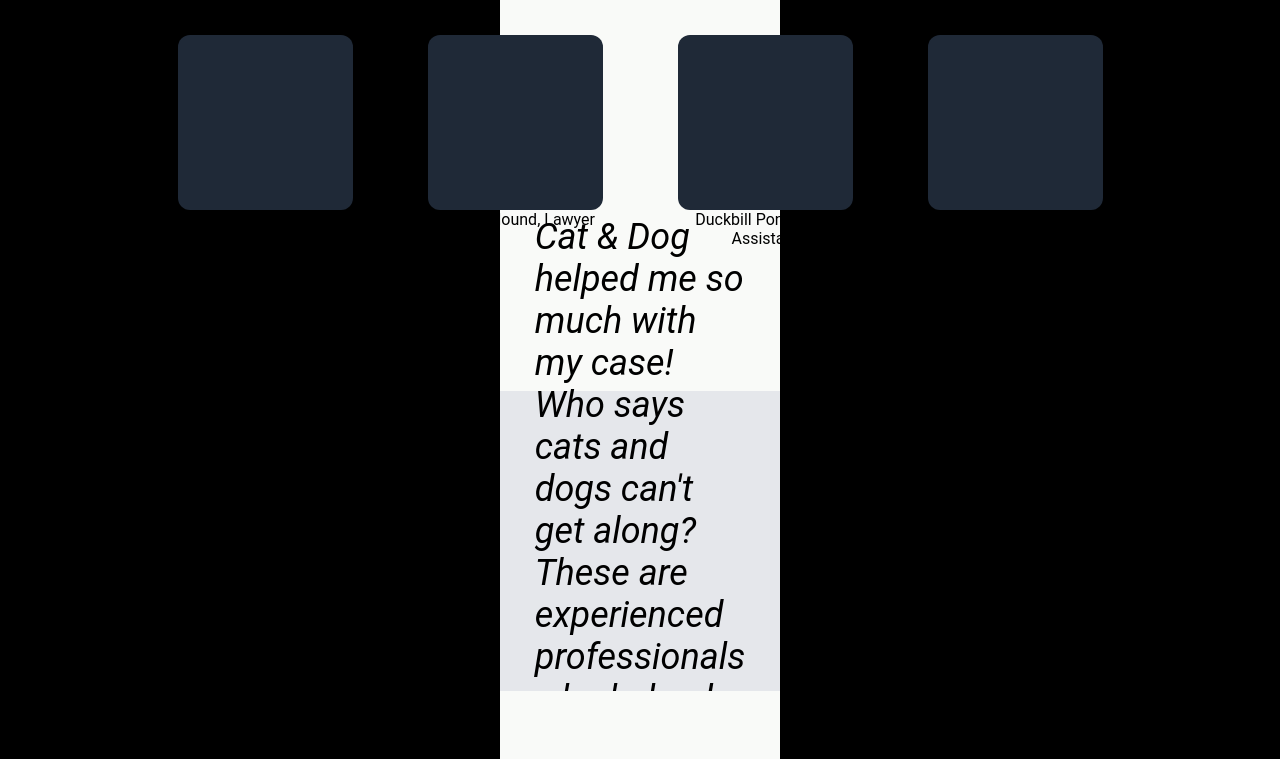
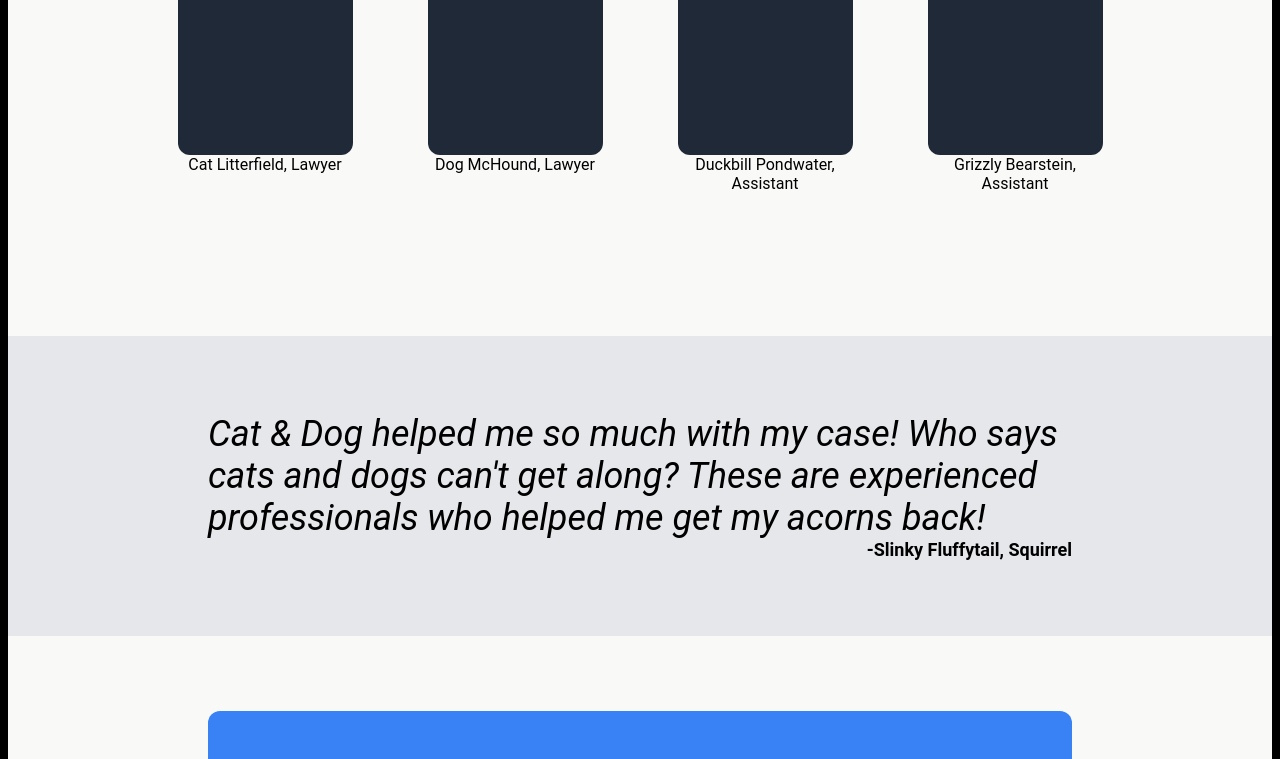
Before and after one commit to jd-loper/landing-page, a plain HTML site: page index.html in a window 1280 px wide. Shown: the part 729-1488 px from the top of the page. Drawn offline with Linux system fonts and the light colour scheme.

Commit message:
Fix webpage formatting issue with margins

```diff
--- a/style.css
+++ b/style.css
@@ -1,7 +1,5 @@
 body {
     font-family: 'Roboto', sans-serif;
-    margin-left: 500px;
-    margin-right: 500px;
     background: black;
 }
 
```
